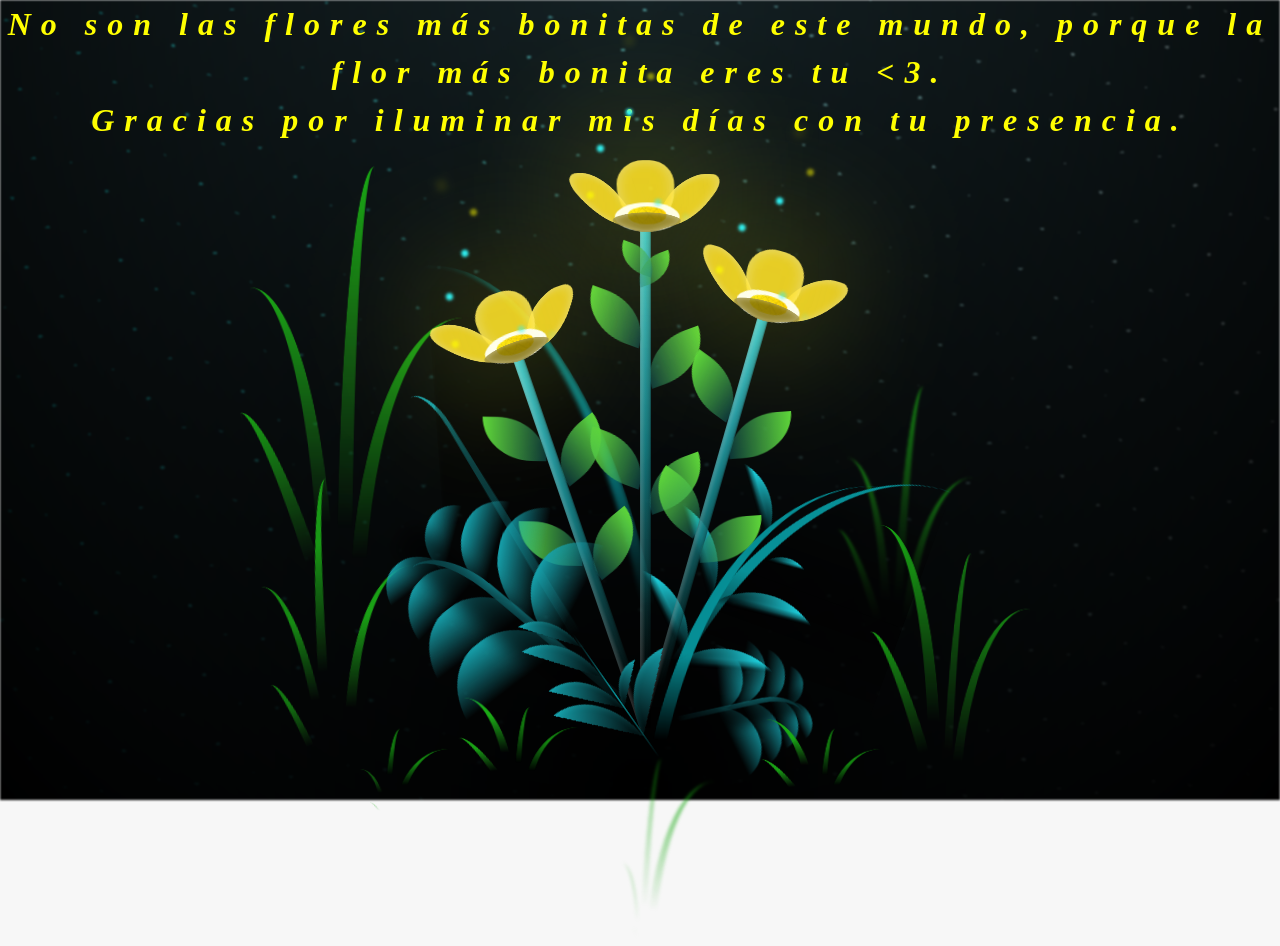
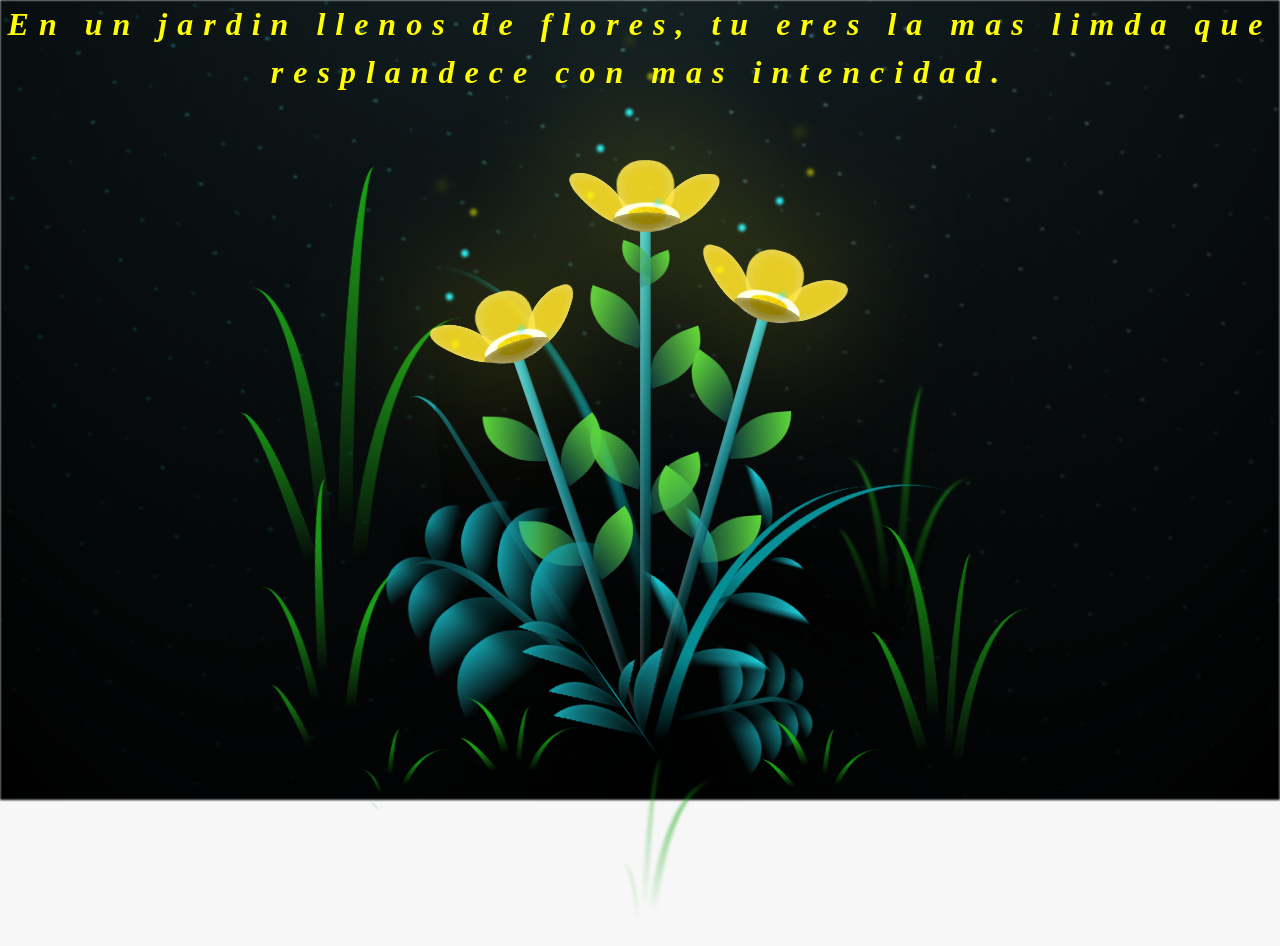
Before and after one commit to EMMANUELFRANCISCOFRANCK/WEB, a plain HTML site: page flower.html in a window 1280 px wide. Drawn offline with Linux system fonts and the light colour scheme.

Commit message:
flower.html

```diff
--- a/flower.html
+++ b/flower.html
@@ -10,8 +10,7 @@
   </head>
   <body class="container" >
 
-    <h1 class="titulo">No son las flores más bonitas de este mundo, porque la flor más bonita eres tu <3. <br>
-      Gracias por iluminar mis días con tu presencia.</h1>
+    <h1 class="titulo">En un jardin llenos de flores, tu eres la mas limda que resplandece con mas intencidad. </h1>
 
     <audio src="ChristianBasso&HaienQiu-Flowers.mp3" autoplay></audio>
     <div id="lyrics">
```
